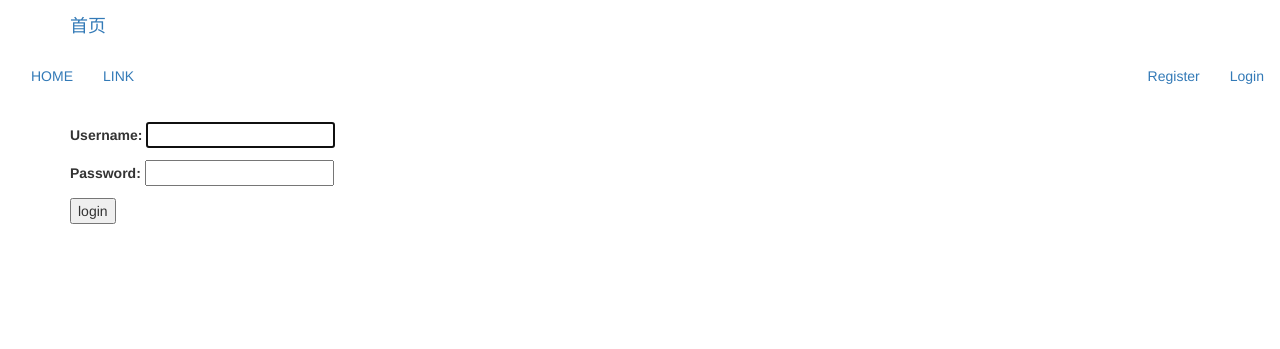
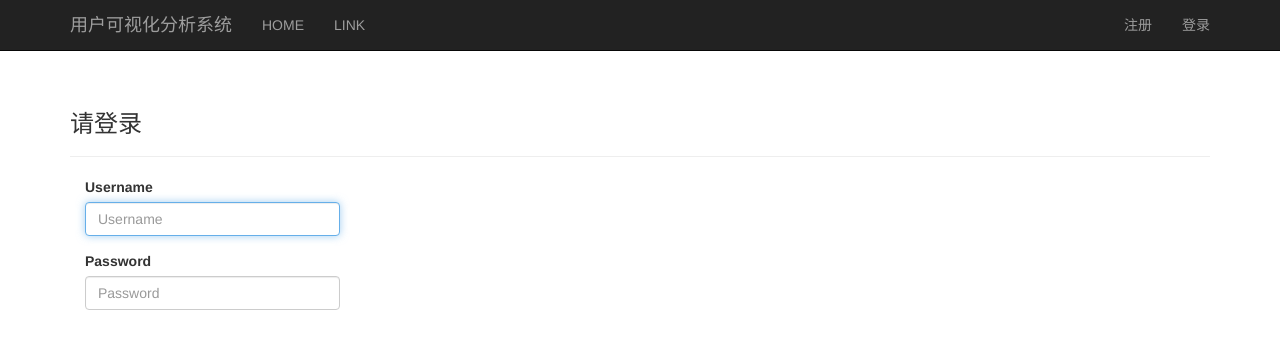
Before and after one commit to winsphinx/webApp, a Django app: page /user/login/ in a window 1280 px wide. Shown: the top 349 px of the page. Run offline with Django 3.2, Linux system fonts and the light colour scheme; some libraries are stand-ins or nearby versions.

Commit message:
format login and register form with bootstrap3

```diff
--- a/adminApp/templates/adminApp/login.html
+++ b/adminApp/templates/adminApp/login.html
@@ -1,15 +1,18 @@
 {% extends "userApp/base.html" %}
+{% load bootstrap3 %}
+
+{% block header %}
+<h3>请登录</h3>
+{% endblock header %}
 
 {% block content %}
-
-{% if form.errors %}
-<p>Error!</p>
-{% endif %}
-
-<form method="post" action="{% url 'adminApp:login' %}">
-    {% csrf_token %}
-    {{form.as_p}}
-    <button name="submit">login</button>
-    <input type="hidden" name="next" value="{% url 'userApp:index' %}" />
+<form method="post" action="{% url 'adminApp:login' %}" class="form">
+    <div class="col-md-3">
+        {% csrf_token %}
+        {% bootstrap_form form %}
+        {% buttons submit='登录' reset="取消" %}
+        {% endbuttons %}
+        <input type="hidden" name="next" value="{% url 'userApp:index' %}" />
+    </div>
 </form>
 {% endblock content %}
--- a/userApp/templates/userApp/base.html
+++ b/userApp/templates/userApp/base.html
@@ -11,9 +11,10 @@
 </head>
 
 <body>
-    <nav class="navbar navbar-expand-md navbar-dark fixed-top bg-dark">
+    <nav class="navbar navbar-inverse navbar-static-top">
         <div class="container">
-            <a class="navbar-brand" href="{% url 'userApp:index' %}">首页</a>
+            <div class="nav-header">
+                <a class="navbar-brand" href="{% url 'userApp:index' %}">用户可视化分析系统</a>
             </div>
             <div id="navbar" class="navbar-collapse collapse">
                 <ul class="nav navbar-nav">
@@ -29,19 +30,25 @@
                 <ul class="nav navbar-nav navbar-right">
                     {% if user.is_authenticated %}
                     <li><a>欢迎 {{user.username}} 登录</a></li>
-                <li><a href="{% url 'adminApp:logout' %}">Logout </a></li>
+                    <li><a href="{% url 'adminApp:logout' %}">注销</a></li>
                     {% else %}
-                <li><a href="{% url 'adminApp:register' %}">Register </a></li>
-                <li> <a href="{% url 'adminApp:login' %}">Login </a></li>
+                    <li><a href="{% url 'adminApp:register' %}">注册</a></li>
+                    <li> <a href="{% url 'adminApp:login' %}">登录</a></li>
                     {% endif %}
                 </ul>
+            </div>
         </div>
     </nav>
 
     <div class="container">
+        <div class="page-header">
+            {% block header %}
+            {% endblock header %}
+        </div>
         <div>
             {% block content %}
-            {% endblock content %}</div>
+            {% endblock content %}
+        </div>
     </div>
 </body>
 
```
Also changed, not shown: adminApp/templates/adminApp/register.html (+14 -5 lines). Lines whose indentation alone changed are shown as unchanged.
